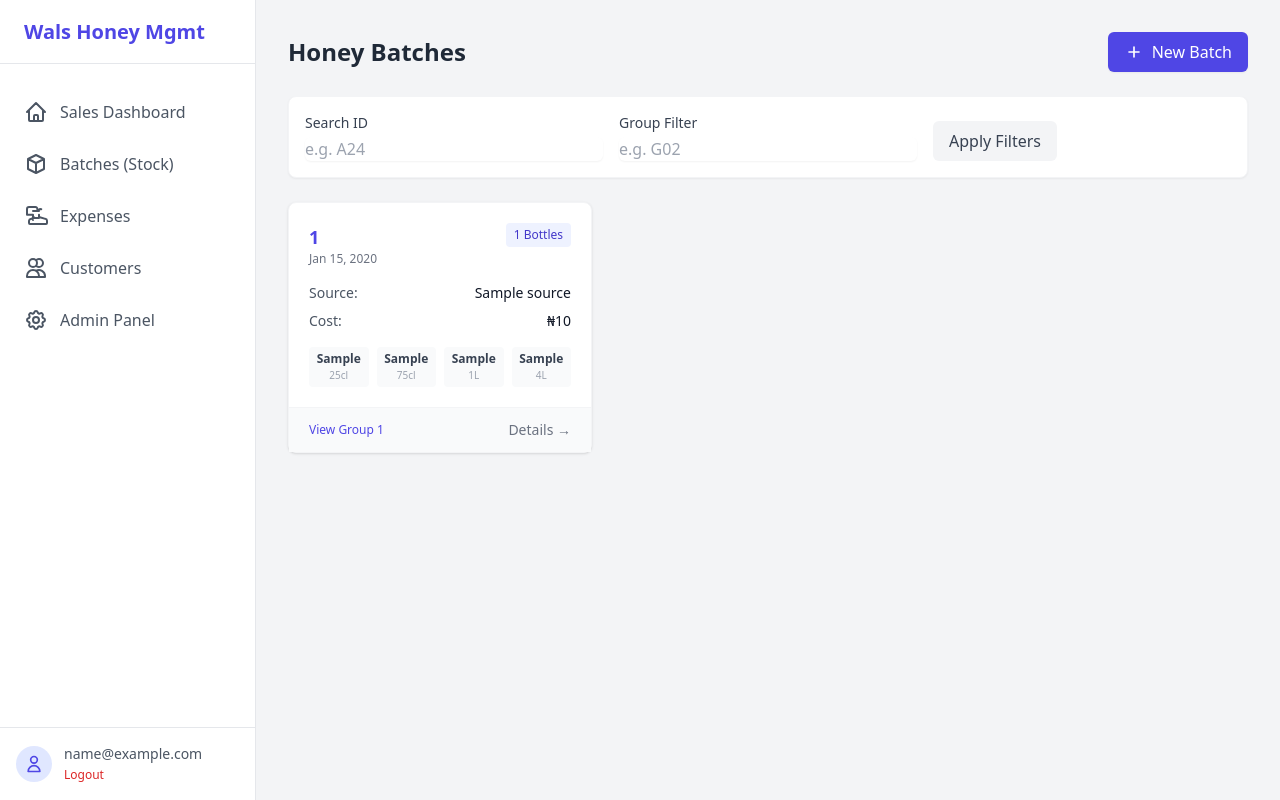
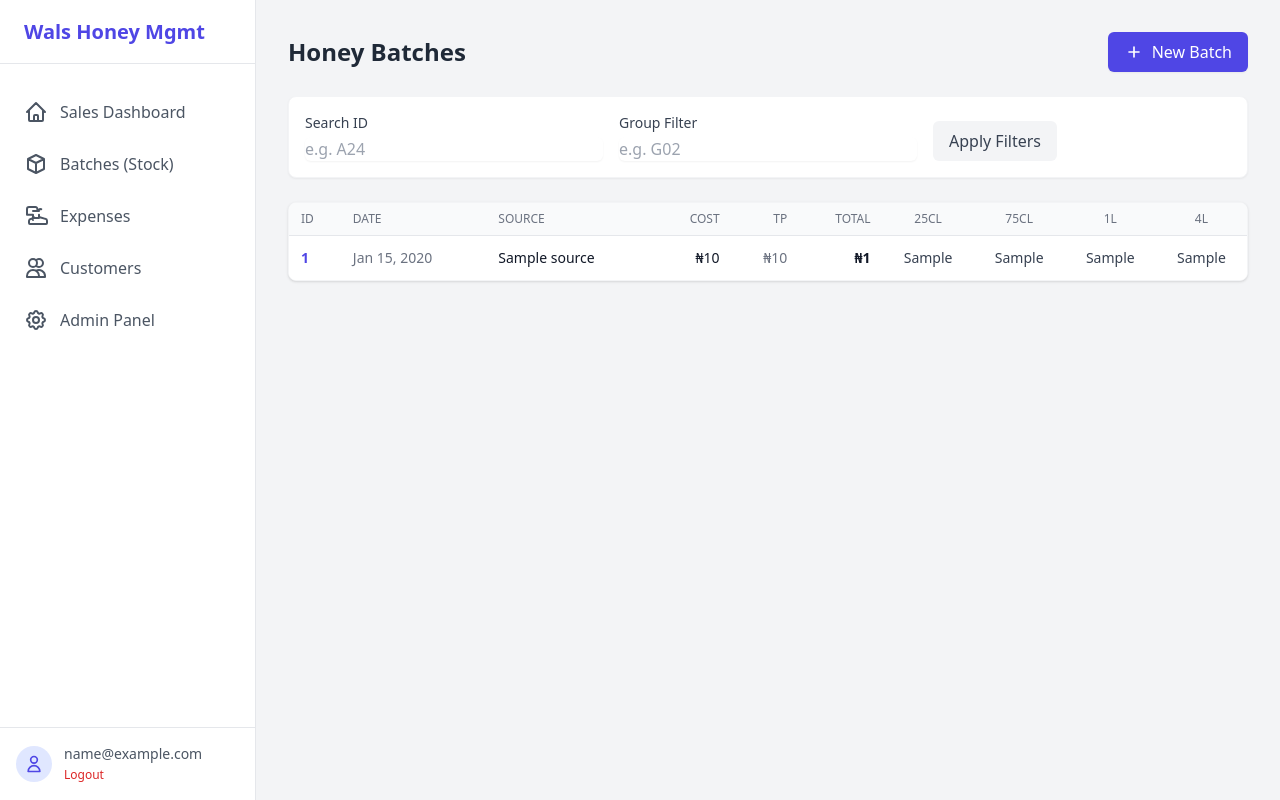
Before and after one commit to walidyoshi/wals-honey-mgmt, a Django app: template apps/batches/templates/batches/batch_list.html in a window 1280 px wide. Run offline with Django 5.2, Linux system fonts and the light colour scheme; a user stored in the database is signed in; tables that the repository leaves empty hold one stand-in row (values such as "Sample post"); the template is opened without the code that fills it: most values are stand-ins (such as "Sample title", 1, 10 or a date in 2020); parts of the project's set-up code (start-up, migrations or seed data) failed here and were passed over; some libraries are stand-ins or nearby versions.

Commit message:
Fixed batch display to list on desktop view

```diff
--- a/apps/batches/templates/batches/batch_list.html
+++ b/apps/batches/templates/batches/batch_list.html
@@ -36,13 +36,56 @@
     </form>
 </div>
 
-<!-- Batch List -->
-<div class="grid grid-cols-1 md:grid-cols-2 lg:grid-cols-3 gap-6">
+{% load humanize %}
+
+<!-- Table View for Tablet/PC (hidden on mobile) -->
+<div class="hidden md:block bg-white rounded-lg shadow border border-gray-100 overflow-hidden">
+    <table class="min-w-full divide-y divide-gray-200 text-sm">
+        <thead class="bg-gray-50">
+            <tr>
+                <th scope="col" class="px-3 py-2 text-left text-xs font-medium text-gray-500 uppercase">ID</th>
+                <th scope="col" class="px-3 py-2 text-left text-xs font-medium text-gray-500 uppercase">Date</th>
+                <th scope="col" class="px-3 py-2 text-left text-xs font-medium text-gray-500 uppercase">Source</th>
+                <th scope="col" class="px-3 py-2 text-right text-xs font-medium text-gray-500 uppercase">Cost</th>
+                <th scope="col" class="px-3 py-2 text-right text-xs font-medium text-gray-500 uppercase">TP</th>
+                <th scope="col" class="px-3 py-2 text-right text-xs font-medium text-gray-500 uppercase">Total</th>
+                <th scope="col" class="px-2 py-2 text-center text-xs font-medium text-gray-500 uppercase">25cl</th>
+                <th scope="col" class="px-2 py-2 text-center text-xs font-medium text-gray-500 uppercase">75cl</th>
+                <th scope="col" class="px-2 py-2 text-center text-xs font-medium text-gray-500 uppercase">1L</th>
+                <th scope="col" class="px-2 py-2 text-center text-xs font-medium text-gray-500 uppercase">4L</th>
+            </tr>
+        </thead>
+        <tbody class="bg-white divide-y divide-gray-200">
+            {% for batch in batches %}
+            <tr class="hover:bg-indigo-50 cursor-pointer transition-colors" onclick="window.location='{% url 'batches:detail' batch.pk %}'">
+                <td class="px-3 py-3 whitespace-nowrap font-bold text-indigo-600">{{ batch.batch_id }}</td>
+                <td class="px-3 py-3 whitespace-nowrap text-gray-500">{{ batch.created_at|date:"M d, Y" }}</td>
+                <td class="px-3 py-3 whitespace-nowrap text-gray-900">{{ batch.source|default:"-"|truncatechars:15 }}</td>
+                <td class="px-3 py-3 whitespace-nowrap text-gray-900 text-right">₦{{ batch.price|floatformat:0|intcomma }}</td>
+                <td class="px-3 py-3 whitespace-nowrap text-gray-500 text-right">₦{{ batch.tp_cost|floatformat:0|intcomma|default:"0" }}</td>
+                <td class="px-3 py-3 whitespace-nowrap font-bold text-gray-900 text-right">₦{{ batch.total_cost|floatformat:0|intcomma }}</td>
+                <td class="px-2 py-3 whitespace-nowrap text-center text-gray-700">{{ batch.bottles_25cl }}</td>
+                <td class="px-2 py-3 whitespace-nowrap text-center text-gray-700">{{ batch.bottles_75cl }}</td>
+                <td class="px-2 py-3 whitespace-nowrap text-center text-gray-700">{{ batch.bottles_1L }}</td>
+                <td class="px-2 py-3 whitespace-nowrap text-center text-gray-700">{{ batch.bottles_4L }}</td>
+            </tr>
+            {% empty %}
+            <tr>
+                <td colspan="10" class="px-6 py-12 text-center text-gray-500">
+                    No batches found
+                </td>
+            </tr>
+            {% endfor %}
+        </tbody>
+    </table>
+</div>
+
+<!-- Card View for Mobile (hidden on tablet/PC) -->
+<div class="md:hidden space-y-4">
     {% for batch in batches %}
-    <div
-        class="bg-white rounded-lg shadow hover:shadow-md transition-shadow duration-200 border border-gray-100 flex flex-col h-full">
-        <div class="p-5 flex-1">
-            <div class="flex justify-between items-start mb-4">
+    <div class="bg-white rounded-lg shadow hover:shadow-md transition-shadow duration-200 border border-gray-100">
+        <div class="p-4">
+            <div class="flex justify-between items-start mb-3">
                 <div>
                     <h3 class="text-lg font-bold text-indigo-600">
                         <a href="{% url 'batches:detail' batch.pk %}" class="hover:underline">{{ batch.batch_id }}</a>
@@ -61,12 +104,20 @@
                 </div>
                 <div class="flex justify-between">
                     <span>Cost:</span>
-                    <span class="font-medium text-gray-900">₦{{ batch.price }}</span>
+                    <span class="font-medium text-gray-900">₦{{ batch.price|floatformat:0|intcomma }}</span>
+                </div>
+                <div class="flex justify-between">
+                    <span>Transport:</span>
+                    <span class="font-medium text-gray-500">₦{{ batch.tp_cost|floatformat:0|intcomma|default:"0" }}</span>
+                </div>
+                <div class="flex justify-between border-t pt-2">
+                    <span class="font-medium">Total:</span>
+                    <span class="font-bold text-gray-900">₦{{ batch.total_cost|floatformat:0|intcomma }}</span>
                 </div>
             </div>
 
             <!-- Bottle Breakdown -->
-            <div class="mt-4 grid grid-cols-4 gap-2 text-center text-xs">
+            <div class="mt-3 grid grid-cols-4 gap-2 text-center text-xs">
                 <div class="bg-gray-50 p-1 rounded">
                     <div class="font-bold text-gray-700">{{ batch.bottles_25cl }}</div>
                     <div class="text-gray-400 text-[10px]">25cl</div>
@@ -86,7 +137,7 @@
             </div>
         </div>
 
-        <div class="bg-gray-50 px-5 py-3 border-t border-gray-100 flex justify-between items-center text-sm">
+        <div class="bg-gray-50 px-4 py-2 border-t border-gray-100 flex justify-between items-center text-sm">
             {% if batch.group_number %}
             <a href="{% url 'batches:group_summary' batch.group_number %}"
                 class="text-indigo-600 hover:text-indigo-900 text-xs font-medium">
@@ -95,11 +146,11 @@
             {% else %}
             <span></span>
             {% endif %}
-            <a href="{% url 'batches:detail' batch.pk %}" class="text-gray-500 hover:text-gray-700">Details &rarr;</a>
+            <a href="{% url 'batches:detail' batch.pk %}" class="text-gray-500 hover:text-gray-700">Details →</a>
         </div>
     </div>
     {% empty %}
-    <div class="col-span-full text-center py-12 text-gray-500 bg-white rounded-lg border border-dashed border-gray-300">
+    <div class="text-center py-12 text-gray-500 bg-white rounded-lg border border-dashed border-gray-300">
         <svg class="mx-auto h-12 w-12 text-gray-400" fill="none" viewBox="0 0 24 24" stroke="currentColor">
             <path stroke-linecap="round" stroke-linejoin="round" stroke-width="2"
                 d="M20 13V6a2 2 0 00-2-2H6a2 2 0 00-2 2v7m16 0v5a2 2 0 01-2 2H6a2 2 0 01-2-2v-5m16 0h-2.586a1 1 0 00-.707.293l-2.414 2.414a1 1 0 01-.707.293h-3.172a1 1 0 01-.707-.293l-2.414-2.414A1 1 0 006.586 13H4" />
--- a/apps/batches/views.py
+++ b/apps/batches/views.py
@@ -40,7 +40,7 @@ class BatchListView(LoginRequiredMixin, ListView):
         Returns:
             QuerySet: Filtered Batches.
         """
-        queryset = super().get_queryset()
+        queryset = super().get_queryset().order_by('-created_at')
 
         # Filtering
         search = self.request.GET.get('search')
```
Also changed, not shown: apps/batches/models.py (+11 -0 lines), apps/sales/views.py (+14 -4 lines).
